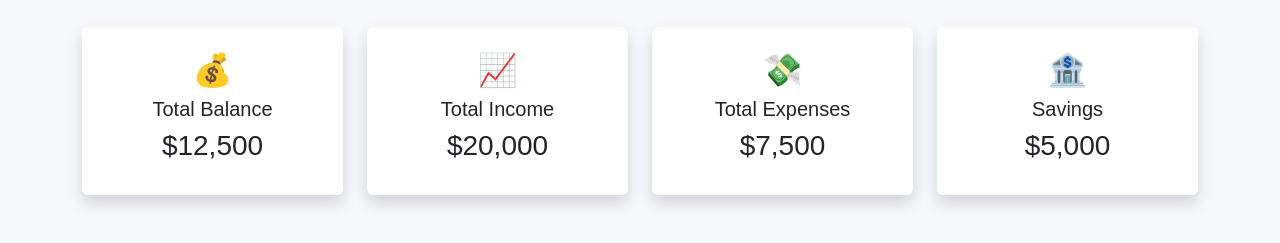
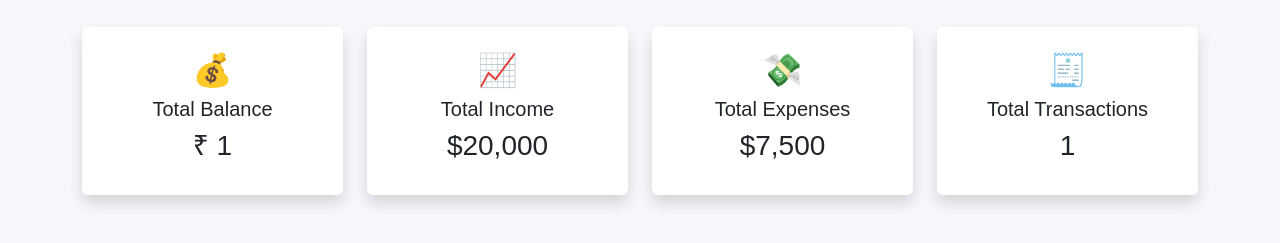
Before and after one commit to shreeyasapate/expense-tracker, a Flask app: template templates/index.html in a window 1280 px wide. Shown: the part 797-1040 px from the top of the page. Run offline with Flask 3, Linux system fonts and the light colour scheme; the template is opened without the code that fills it: most values are stand-ins (such as "Sample title", 1, 10 or a date in 2020).

Commit message:
Added dynamic dashboard statistics

```diff
--- a/app.py
+++ b/app.py
@@ -8,7 +8,27 @@ DATABASE = "database/expenses.db"
 
 @app.route("/")
 def home():
-    return render_template("index.html")
+
+    conn = sqlite3.connect(DATABASE)
+    cursor = conn.cursor()
+
+    cursor.execute("SELECT SUM(amount) FROM expenses")
+    total_expense = cursor.fetchone()[0]
+
+    if total_expense is None:
+        total_expense = 0
+
+    # Count total transactions
+    cursor.execute("SELECT COUNT(*) FROM expenses")
+    total_transactions = cursor.fetchone()[0]
+
+    conn.close()
+
+    return render_template(
+        "index.html",
+        total_expense=total_expense,
+        total_transactions=total_transactions
+    )
 
 
 @app.route("/add-expense")
@@ -57,4 +77,4 @@ def open_browser():
 
 if __name__ == "__main__":
     Timer(1, open_browser).start()
-    app.run(debug=True)
+    app.run(debug=True, use_reloader=False)
--- a/templates/index.html
+++ b/templates/index.html
@@ -25,7 +25,7 @@
         <div class="collapse navbar-collapse" id="navbarNav">
             <ul class="navbar-nav ms-auto">
                 <li class="nav-item"><a class="nav-link active" href="#">Home</a></li>
-                <li class="nav-item"><a class="nav-link" href="#">Dashboard</a></li>
+                <li class="nav-item"><a class="nav-link" href="/expenses">Expenses</a></li>
                 <li class="nav-item"><a class="nav-link" href="/add-expense">Add Expense</a></li>
                 <li class="nav-item"><a class="nav-link" href="#">Reports</a></li>
             </ul>
@@ -77,7 +77,7 @@
             <div class="card shadow border-0 p-4 text-center">
                 <h2>💰</h2>
                 <h5>Total Balance</h5>
-                <h3>$12,500</h3>
+                <h3>₹ {{ total_expense }}</h3>
             </div>
         </div>
 
@@ -97,13 +97,13 @@
             </div>
         </div>
 
-        <div class="col-md-3">
-            <div class="card shadow border-0 p-4 text-center">
-                <h2>🏦</h2>
-                <h5>Savings</h5>
-                <h3>$5,000</h3>
-            </div>
-        </div>
+      <div class="col-md-3">
+    <div class="card shadow border-0 p-4 text-center">
+        <h2>🧾</h2>
+        <h5>Total Transactions</h5>
+        <h3>{{ total_transactions }}</h3>
+    </div>
+</div>
 
     </div>
 
```
